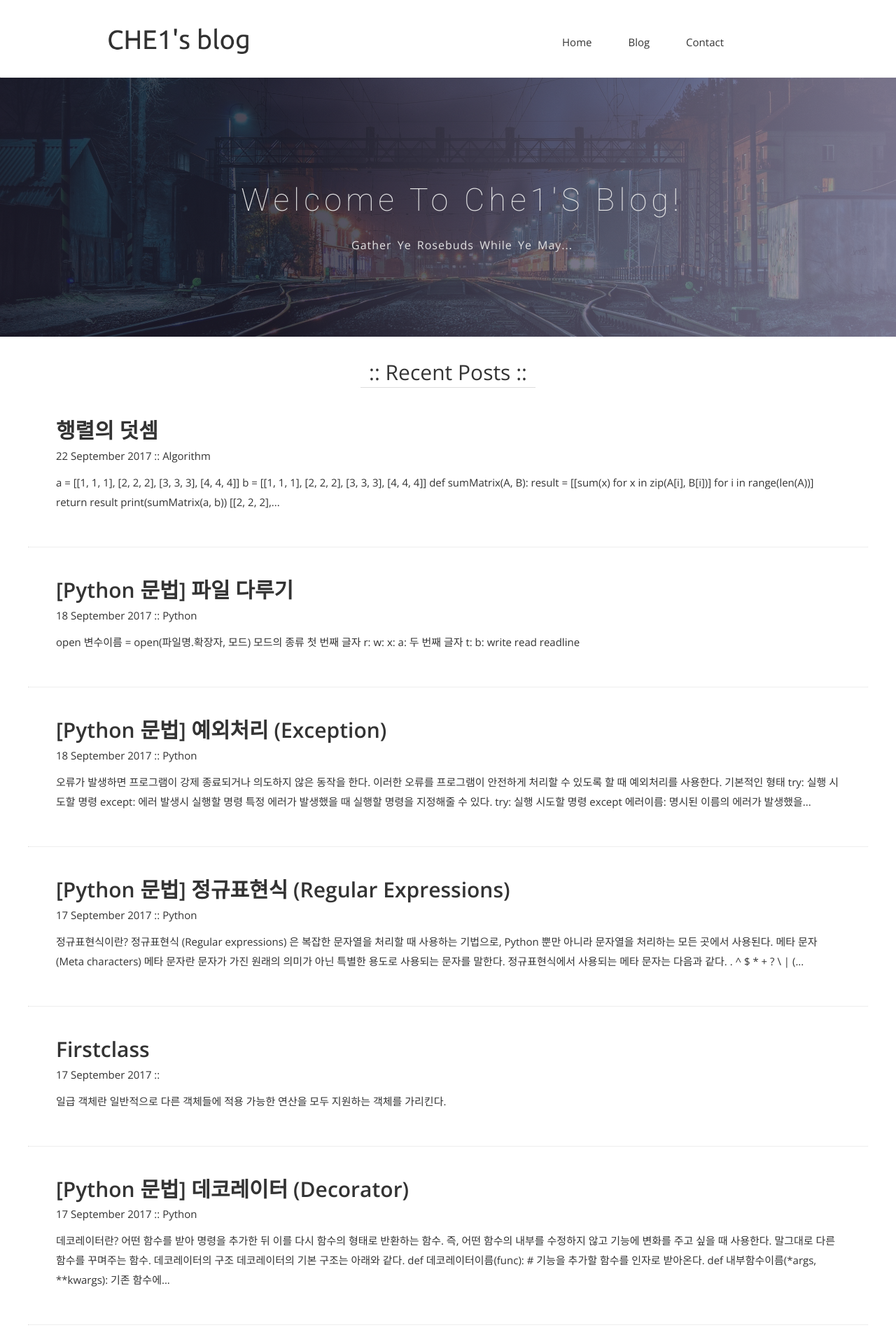
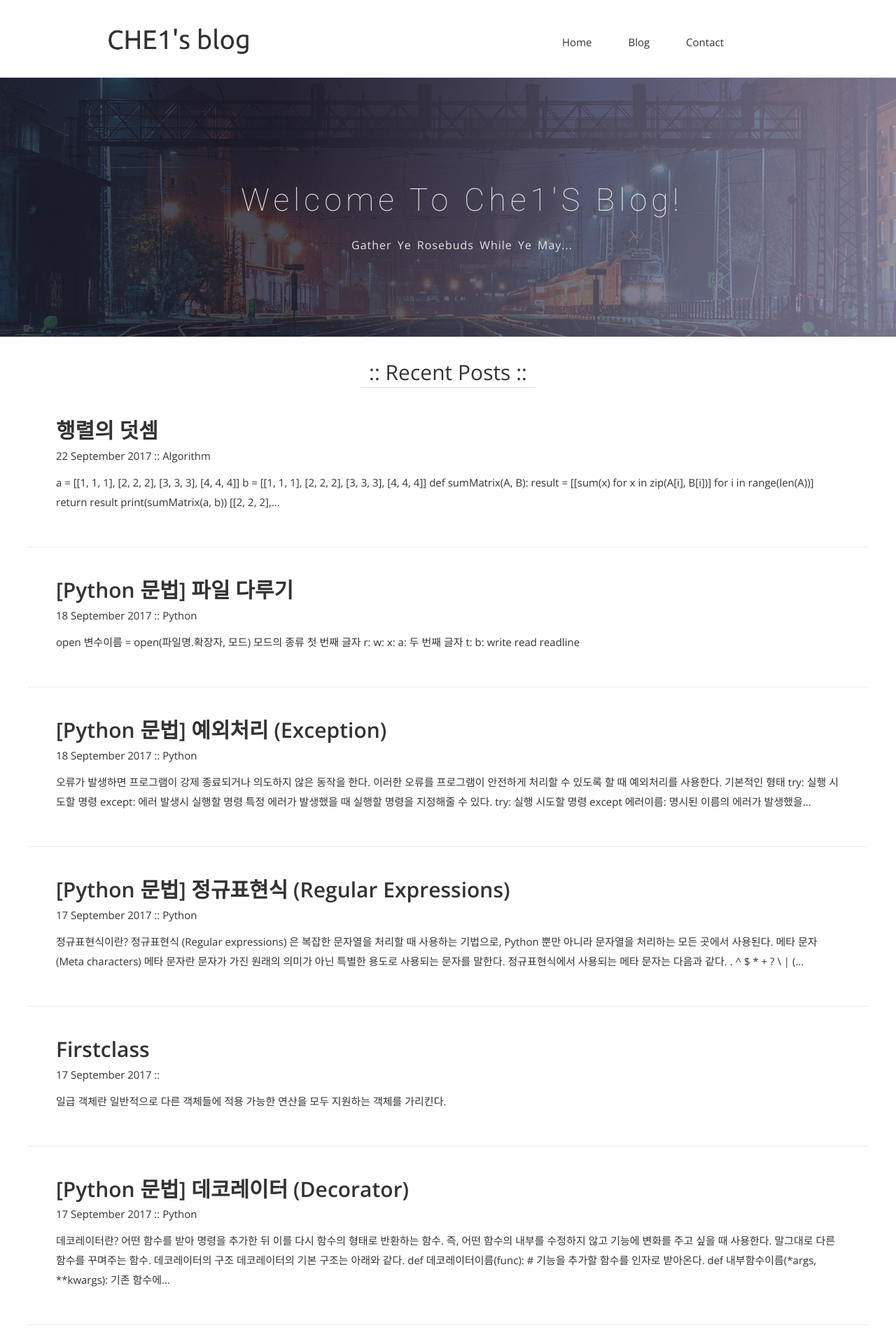
Before and after one commit to nachwon/nachwon.github.io, a Jekyll site: the page built from index.html, in a window 1280 px wide. Shown: the top 1920 px of the page at 70% size. Built offline with Jekyll 4.4.1, drawn with Linux system fonts in a browser that asks for light colours; nearby versions of some CDN libraries; some web fonts are replaced; the list of posts is cut into pages by our own code.

Commit message:
main image fixed

```diff
--- a/css/airspace.css
+++ b/css/airspace.css
@@ -400,8 +400,8 @@ font header .navbar-default .navbar-nav li a:hover {
 --*/
 #global-header {
   background: url("../img/change-of-seasons.jpg") no-repeat;
-  background-position: 0px;
-  background-size: 1300px;
+  background-position: center;
+  background-size: 2000px;
   padding-top: 150px;
   padding-bottom: 107px;
   position: relative;
```
